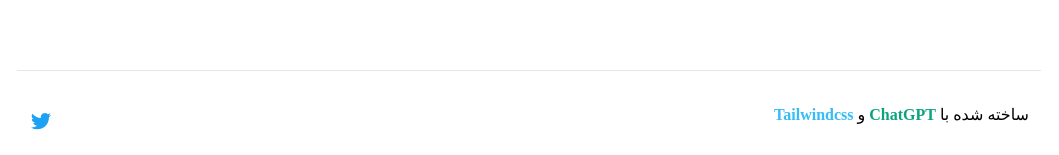
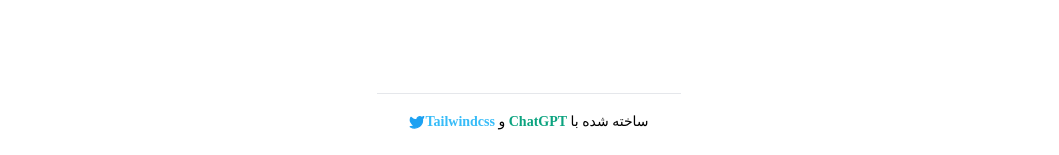
Before and after one commit to ehsanghaffar/einbio, a Next.js app: page / in a window 1280 px wide. Shown: the part 642-797 px from the top of the page, without its empty margins (190-1249 px from the left). Built offline with nearby package versions, Linux system fonts and the light colour scheme; no server answers.

Commit message:
Refactor Footer component's layout and add Twitter icon

```diff
--- a/components/Footer.tsx
+++ b/components/Footer.tsx
@@ -1,9 +1,11 @@
+import { Twitter } from "lucide-react";
 import Link from "next/link";
 
 export default function Footer() {
   return (
-    <footer className="text-center h-16 sm:h-20 w-full sm:pt-2 pt-4 border-t mt-5 flex sm:flex-row flex-col justify-between items-center px-3 space-y-3 sm:mb-0 mb-3">
-      <div>
+    <footer className="border-t pt-2 sm:py-4">
+      <div className="container flex flex-row justify-between items-center">
+        <div className="text-xs sm:text-sm">
         ساخته شده با{" "}
         <a
           href="https://openai.com/blog/chatgpt"
@@ -22,20 +24,16 @@ export default function Footer() {
         >
           Tailwindcss{" "}
         </a>
-      </div>
-      <div className="flex space-x-4 pb-4 sm:pb-0">
+        </div>
+      <div className="items-center">
         <Link
           href="https://twitter.com/ehsanghaffar"
           className="group"
           aria-label="Ehsan Ghaffar On Twitter"
         >
-          <svg
-            aria-hidden="true"
-            className="h-6 w-6 fill-[#1DA1F2] group-hover:fill-[#1da0f2ca]"
-          >
-            <path d="M8.29 20.251c7.547 0 11.675-6.253 11.675-11.675 0-.178 0-.355-.012-.53A8.348 8.348 0 0 0 22 5.92a8.19 8.19 0 0 1-2.357.646 4.118 4.118 0 0 0 1.804-2.27 8.224 8.224 0 0 1-2.605.996 4.107 4.107 0 0 0-6.993 3.743 11.65 11.65 0 0 1-8.457-4.287 4.106 4.106 0 0 0 1.27 5.477A4.073 4.073 0 0 1 2.8 9.713v.052a4.105 4.105 0 0 0 3.292 4.022 4.093 4.093 0 0 1-1.853.07 4.108 4.108 0 0 0 3.834 2.85A8.233 8.233 0 0 1 2 18.407a11.615 11.615 0 0 0 6.29 1.84" />
-          </svg>
+        <Twitter width={16} fill="#1DA1F2" color="#1DA1F2" />
         </Link>
+      </div>
       </div>
     </footer>
   );
```
